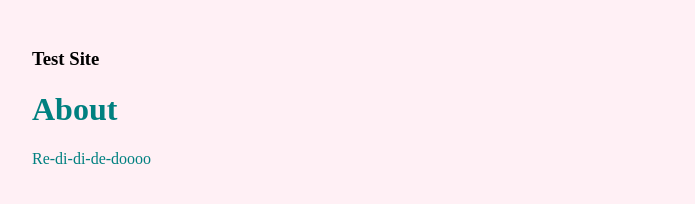
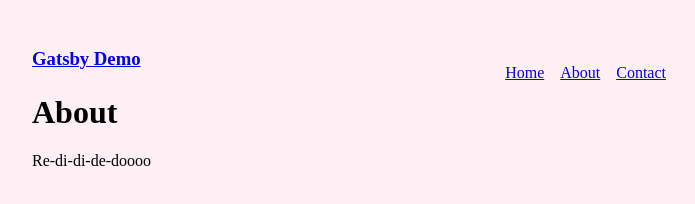
Before and after one commit to DannyAllegrezza/gatsby-by-doing, a Gatsby site: page /about in a window 1280 px wide. Shown: the whole page, without its empty margins (283-978 px from the left). Built offline with nearby package versions, Linux system fonts and the light colour scheme; Gatsby itself is replaced by a stand-in of ours.

Commit message:
demo: add a global layout
just a quick example of how to mock up a layout, a header, and some
different pages

```diff
--- a/src/components/layout.js
+++ b/src/components/layout.js
@@ -1,8 +1,24 @@
-import React from 'react';
+import React from "react"
+import { Link } from "gatsby"
+
+const ListLink = props => (
+  <li style={{ display: `inline-block`, marginRight: `1rem` }}>
+    <Link to={props.to}>{props.children}</Link>
+  </li>
+)
 
 export default ({ children }) => (
-    <div style={{ margin: `3rem auto`, maxWidth: 650, padding: `0 1rem` }}>
-    <h3>Test Site</h3>
-      {children}
-    </div>
-  )
+  <div style={{ margin: `3rem auto`, maxWidth: 650, padding: `0 1rem` }}>
+    <header style={{ marginBottom: `1.5rem` }}>
+      <Link to="/" style={{ textShadow: `none`, backgroundImage: `none` }}>
+        <h3 style={{ display: `inline` }}>Gatsby Demo</h3>
+      </Link>
+      <ul style={{ listStyle: `none`, float: `right` }}>
+        <ListLink to="/">Home</ListLink>
+        <ListLink to="/about/">About</ListLink>
+        <ListLink to="/contact/">Contact</ListLink>
+      </ul>
+    </header>
+    {children}
+  </div>
+)
--- a/src/pages/about.js
+++ b/src/pages/about.js
@@ -4,7 +4,7 @@ import Layout from '../components/layout';
 
 export default () => (
     <Layout>
-        <div style={{ color: 'teal' }}>
+        <div>
             <Header headerText="About" />
             <p>Re-di-di-de-doooo</p>
         </div>
--- a/src/pages/index.js
+++ b/src/pages/index.js
@@ -1,14 +1,12 @@
 import React from "react";
-import { Link } from 'gatsby';
 import Layout from '../components/layout';
 import Header from '../components/header';
 
 export default () => (
     <Layout>
-        <Link to="/contact">Contact</Link>
         <Header>Hello world</Header>
         <h1>Hello from index.js</h1>
         <p>What a world.</p>
         <img src="https://source.unsplash.com/random/400x200" alt="" />
-     </Layout>
+    </Layout>
 )
```
Also changed, not shown: src/pages/contact.js (+7 -6 lines).
